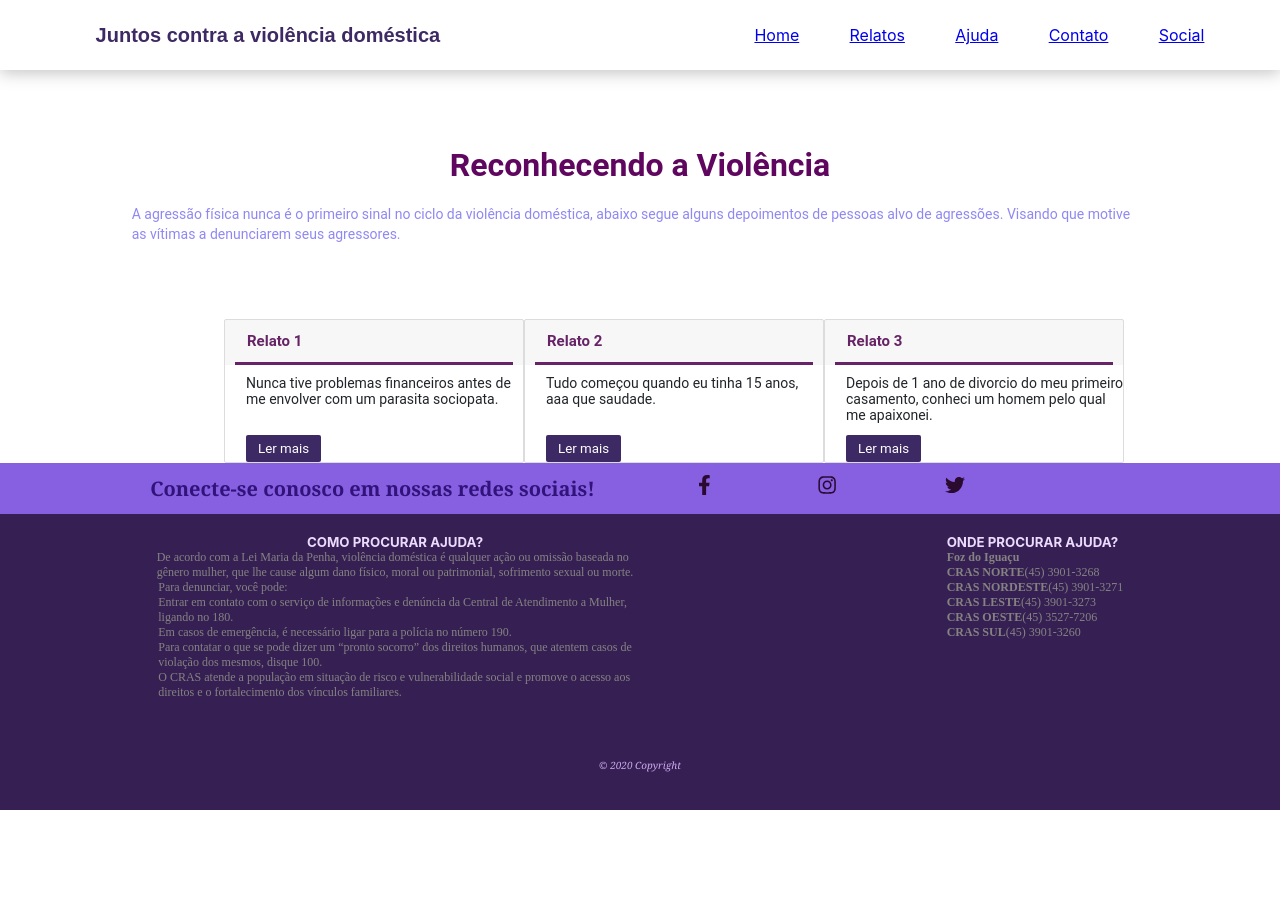
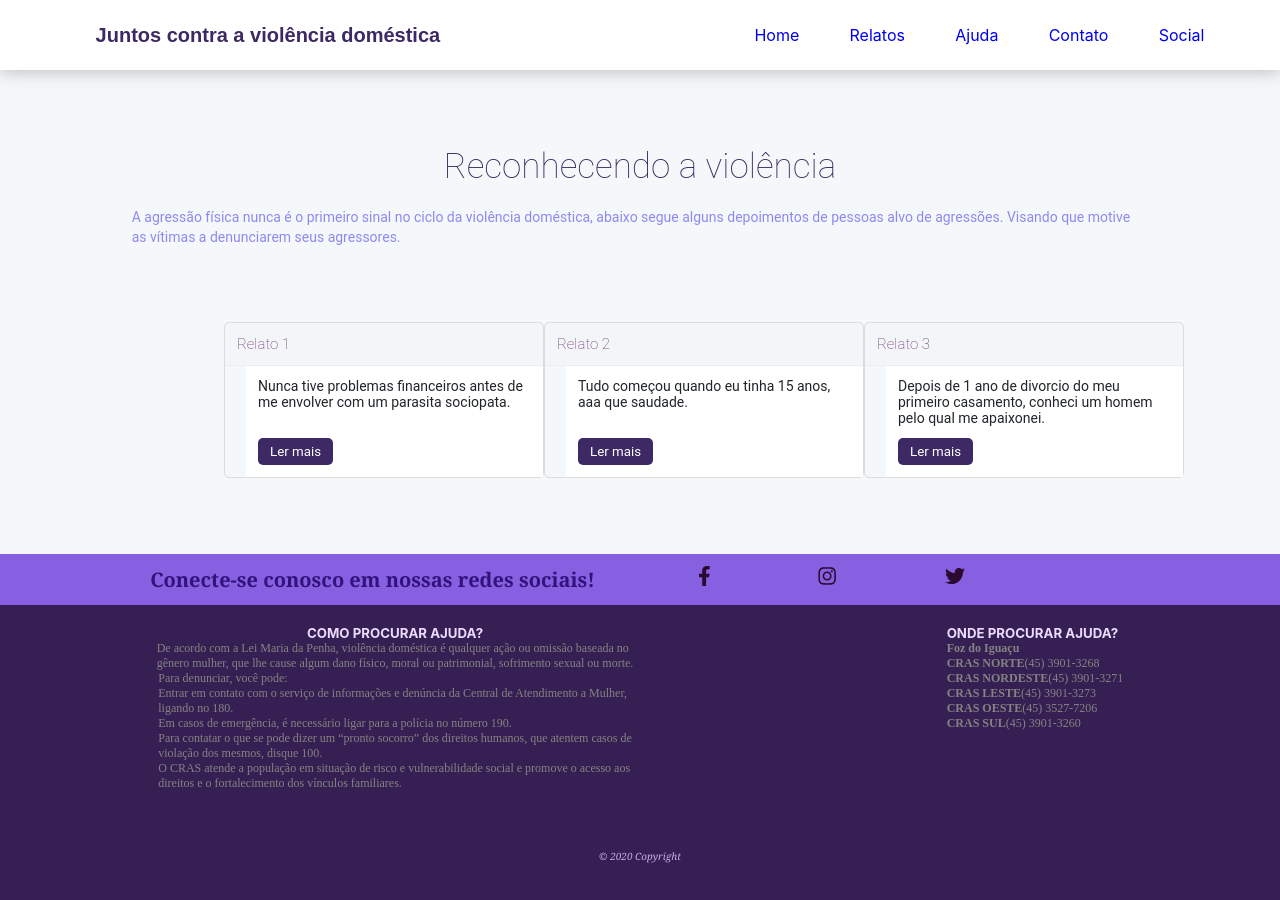
Before and after one commit to uniamerica/CMDM-front, a React (Create React App) app: page /Relatos in a window 1280 px wide. Before the commit the page ends 810 px from the top, so only its background shows below. Built offline with nearby package versions, Linux system fonts and the light colour scheme.

Commit message:
criando popups

```diff
--- a/package.json
+++ b/package.json
@@ -7,6 +7,7 @@
     "@fortawesome/free-brands-svg-icons": "^5.15.1",
     "@fortawesome/free-solid-svg-icons": "^5.15.1",
     "@fortawesome/react-fontawesome": "^0.1.12",
+    "@material-ui/core": "^4.11.1",
     "@testing-library/jest-dom": "^4.2.4",
     "@testing-library/react": "^9.3.2",
     "@testing-library/user-event": "^7.1.2",
@@ -16,6 +17,7 @@
     "react-router": "^5.2.0",
     "react-router-dom": "^5.2.0",
     "react-scripts": "3.4.4",
+    "reactjs-popup": "^2.0.4",
     "reactstrap": "^8.6.0"
   },
   "scripts": {
--- a/src/components/Header/components/Nav.css
+++ b/src/components/Header/components/Nav.css
@@ -16,3 +16,7 @@ li{
     color: grey;
     text-decoration: none;
 }
+.each-link{
+    text-decoration: none;
+    color:
+}
--- a/src/components/Header/components/Nav.jsx
+++ b/src/components/Header/components/Nav.jsx
@@ -8,19 +8,19 @@ function Nav() {
     <nav>
         <ul>
             <li className="links">
-                <Link to="/Home">Home</Link>
+                <Link className="each-link" to="/Home">Home</Link>
             </li>
             <li>
-                <Link to="/Relatos">Relatos</Link>
+                <Link className="each-link" to="/Relatos">Relatos</Link>
             </li>
             <li>
-                <Link to="/Ajuda">Ajuda</Link>
+                <Link className="each-link" to="/Ajuda">Ajuda</Link>
             </li>
             <li>
-                <Link to="/Contato">Contato</Link>
+                <Link className="each-link" to="/Contato">Contato</Link>
             </li>
             <li>
-                <Link to="/Social">Social</Link>
+                <Link className="each-link" to="/Social">Social</Link>
             </li>
         </ul>
     </nav>
--- a/src/components/Relatos/Card.css
+++ b/src/components/Relatos/Card.css
@@ -2,31 +2,37 @@
     display: flex;
     justify-content: space-between;
     width: 65%;
+    padding-bottom: 1cm;
 }
 
 .card{
     margin-top: 2cm;
-    width: 300px;
+    width: 320px;
     border-style: solid;
     border-color: gainsboro;
     border-width: 1px;
-    border-radius: 2px;
+    border-radius: 5px;
 }
 
 .card-header{
-    background-color: rgba(0,0,0,.03);
+    background-color: rgba(0,0,0,.009);
+    border-bottom: solid;
+    border-width: 1px;
+    border-color: rgba(0,0,0,.03);;
 }
 
 .card-header h2{
     font-size: 15px;
     font-family: Roboto, sans-serif;
-    border-bottom: solid;
-    margin-top: 0%;
+    margin: 0%;
     padding: 12px;
+    font-weight: 100;
 }
 
 .card-body{
     margin-left: 21px;
+    padding: 12px;
+    background: white;
 }
 
 .card-body p{
@@ -37,11 +43,59 @@
     height: 50px;
 }
 
-.open-popup{
+.popup-btn{
     background-color: #3d2963;
     padding: 6px 12px;
     font-family: Roboto, sans-serif;
     color: white;
     border: none;
-    border-radius: 2px;
+    border-radius: 5px;
 }
+
+.popup{
+    background: white;
+    border-style: solid;
+    border-color: gainsboro;
+    border-width: 1px;
+    width: 1100px;
+    padding: 0.0cm;
+    border-radius: 5px;
+    position: relative;
+    top: -20px
+}
+
+.popup .header{
+    border-bottom: solid;
+    border-width: 1px;
+    border-color: gainsboro;
+}
+
+.popup .header h2{
+    font-size: 18px;
+    margin: 20px;
+    padding: 0%;
+}
+
+.popup .content{
+    height: 450px;
+    border-bottom: solid;
+    border-width: 1px;
+    border-color: gainsboro;
+}
+
+.popup .content p{
+    font-size: 14px;
+    color: #3d2963;
+    font-family: Roboto, sans-serif;
+    line-height: 20px;
+    margin: 20px;
+}
+
+.modal{
+    display: flex;
+    justify-content: flex-end;
+}
+
+.modal button{
+    margin: 10px;
+}
--- a/src/components/Relatos/Card.jsx
+++ b/src/components/Relatos/Card.jsx
@@ -1,10 +1,13 @@
 import React from 'react'
 import './Card.css'
+import Popup from 'reactjs-popup'
 
 function Card(props){
     var title = props.text
     var description = props.phase
+    var text = props.relato
     return(
+
         <div className="cards">
             <div className="card">
                 <div className="card-header">
@@ -12,10 +15,30 @@ function Card(props){
                 </div>
                 <div className="card-body">
                     <p>{description}</p>
-                        <button className="open-popup">Ler mais</button>
+                    <Popup
+                        trigger={<button className="popup-btn">Ler mais</button>}
+                        modal
+                        nested
+                    >
+                        {close => (
+                            <div className="popup">
+                                <div className="header">
+                                    <h2>{title}</h2>
+                                </div>
+                                <div className="content">
+                                    <p>{text}</p>
+                                </div>
+                                <div className="modal">
+                                    <button className="popup-btn" onClick={close}>Fechar</button>
+                                </div>
+                            </div>
+                        )}
+                    </Popup>
                 </div>
             </div>
         </div>
+
+
     )
 }
 
--- a/src/components/Relatos/Relatos.css
+++ b/src/components/Relatos/Relatos.css
@@ -1,3 +1,7 @@
+body{
+    background: #f5f8fa;
+}
+
 .container1{
     width: 100%;
     display: flex;
--- a/src/components/Relatos/Titulo.css
+++ b/src/components/Relatos/Titulo.css
@@ -9,8 +9,9 @@
 
 .titulo h1{
     font-family: Roboto, sans-serif;
-    font-size: 32px;
-
+    font-size: 35px;
+    font-weight: 100;
+    color: #3d2963;
 }
 
 .titulo p{
--- a/src/components/Relatos/Titulo.jsx
+++ b/src/components/Relatos/Titulo.jsx
@@ -5,7 +5,7 @@ function Titulo(){
     return(
         <div className="global">
             <div className="titulo">
-                <h1>Reconhecendo a Violência</h1>
+                <h1>Reconhecendo a violência</h1>
                 <p>A agressão física nunca é o primeiro sinal no ciclo da violência
                 doméstica, abaixo segue alguns depoimentos de pessoas alvo de
                 agressões. Visando que motive as vítimas a denunciarem seus
--- a/src/pages/Relatos.jsx
+++ b/src/pages/Relatos.jsx
@@ -12,7 +12,19 @@ function Relatos(){
             <div className="container1">
                 <Titulo/>
                 <div className="cards">
-                    <Card text="Relato 1" phase="Nunca tive problemas financeiros antes de me envolver com um parasita sociopata."/>
+                    <Card text="Relato 1" phase="Nunca tive problemas financeiros antes de me envolver com um parasita sociopata." relato="Nunca tive problemas financeiros antes de me envolver com um parasita sociopata.
+
+                    Deixei tudo para trás acreditando que poderia seguir minha vida novamente, construí do zero tudo de novo. A realidade foi outra, fui ridicularizada, considerada louca, todas as portas se fecharam para mim. Não consegui provar o que acontecia dentro de minha casa, e ele era tão profissional, tão convincente.
+
+                    Algum anjo ligou para o 0800 e anonimamente contou o que acontecia aqui. Não entendi direito, acho que foi mais de uma denúncia. Eu já havia desistido de lutar, não conseguia confiar também, tinha e ainda tenho medo de virar réu, depois de muitos anos sendo vítima. Aos poucos eu e meu filho fomos nos sentindo acolhidos pelo CREA, CRAM, CREAS, ninguém me julgou ou duvidou das nossas palavras. Fui aos poucos entendendo o que acontecia comigo, aprendi sobre o ciclo da violência, fui me fortalecendo intensamente, precisava sair, mas ainda não sabia como, tenho muito medo dessa pessoa.
+
+                    Um dia, sem muito planejamento e com uma coragem surpreendente (que no meu caso é TPM KKKKKKK), peguei meu filho na escola e fui à Delegacia da Mulher, ela me apoiaram, não era nada parecido com o local onde estive antes, fui tratada com muito profissionalismo e empatia. Não voltamos para casa, alguns dias depois ele tece que sair e voltamos para nossa casa, com muito medo.
+
+                    Recebi muito apoio da Patrulha Maria da Penha e de todo o pessoal, psicólogos, agentes públicos, assistência social... Até hoje me acompanham, mesmo na quarentena interfonam e perguntam se está tudo bem. Sinto o apoio e a segurança desta equipe presente na minha vida e sei que não teria conseguido sem eles.
+
+                    Agradeço a oportunidade deste depoimento para demostrar o meu carinho e gratidão a todos.
+
+                    Vocês são incríveis!"/>
                     <Card text="Relato 2" phase="Tudo começou quando eu tinha 15 anos, aaa que saudade."/>
                     <Card text="Relato 3" phase="Depois de 1 ano de divorcio do meu primeiro casamento, conheci um homem pelo qual me apaixonei."/>
                 </div>
```
Also changed, not shown: 1 other file (tests, documents, lock files or other folders). Lines whose indentation alone changed are shown as unchanged.
